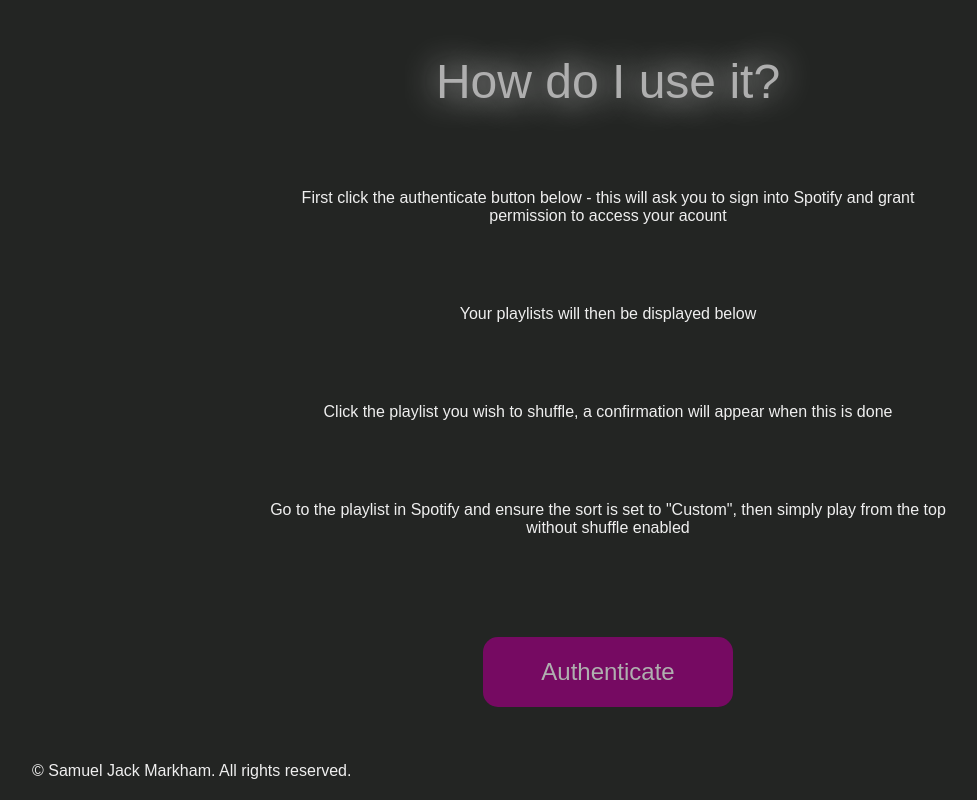
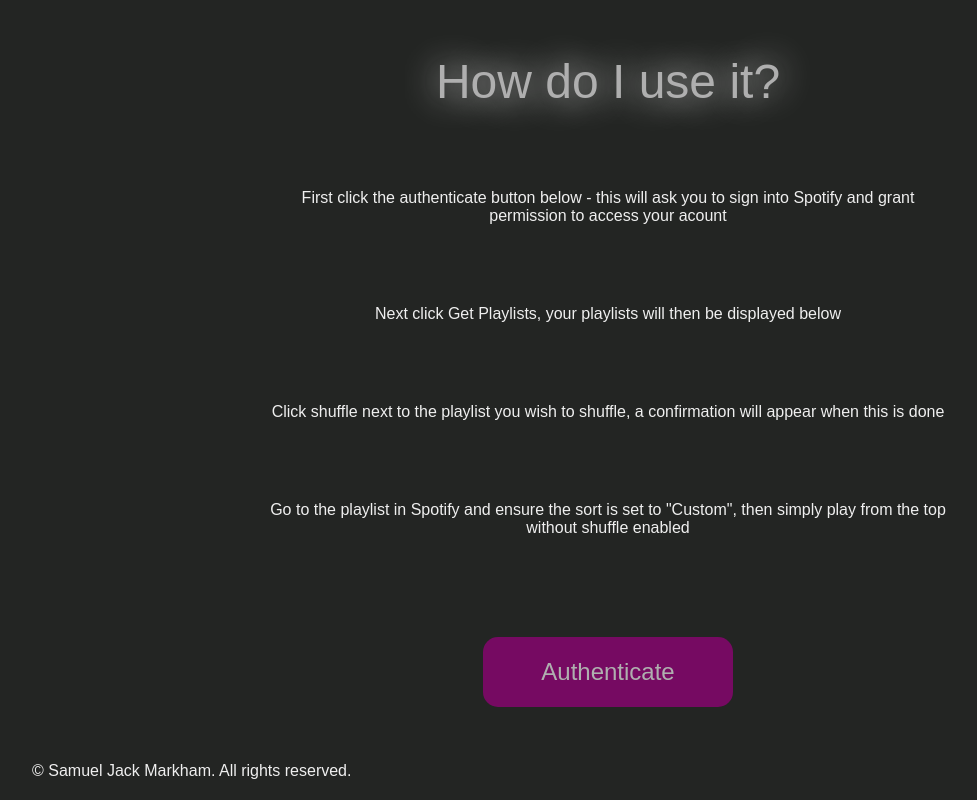
Before and after one commit to asdwerte1/Shufflify, a plain HTML site: page frontend/index.html in a window 1280 px wide. Shown: the part 1261-2061 px from the top of the page, without its empty margins (32-1009 px from the left). Drawn offline with Linux system fonts and the light colour scheme.

Commit message:
Update to index.html page content

```diff
--- a/frontend/index.html
+++ b/frontend/index.html
@@ -27,8 +27,8 @@
             <h3>How do I use it?</h3>
             <p>First click the authenticate button below - this will ask you to sign into Spotify and grant permission
                 to access your acount</p>
-            <p>Your playlists will then be displayed below</p>
-            <p>Click the playlist you wish to shuffle, a confirmation will appear when this is done</p>
+            <p>Next click Get Playlists, your playlists will then be displayed below</p>
+            <p>Click shuffle next to the playlist you wish to shuffle, a confirmation will appear when this is done</p>
             <p>Go to the playlist in Spotify and ensure the sort is set to "Custom", then simply play from the top
                 without shuffle enabled</p>
         </div>
```
